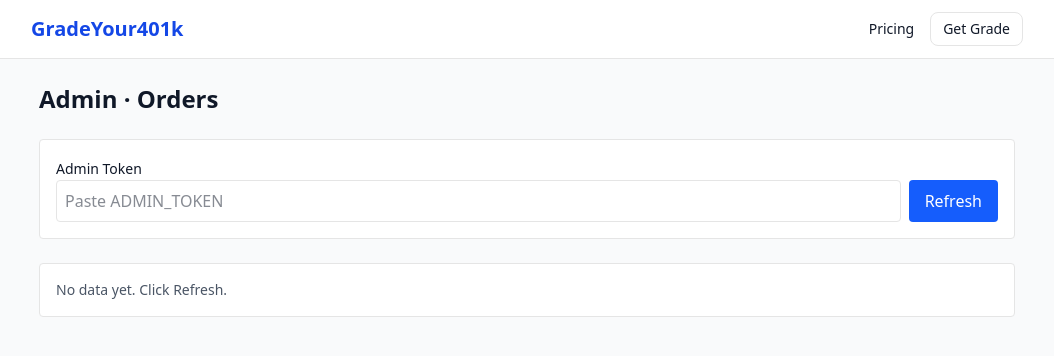
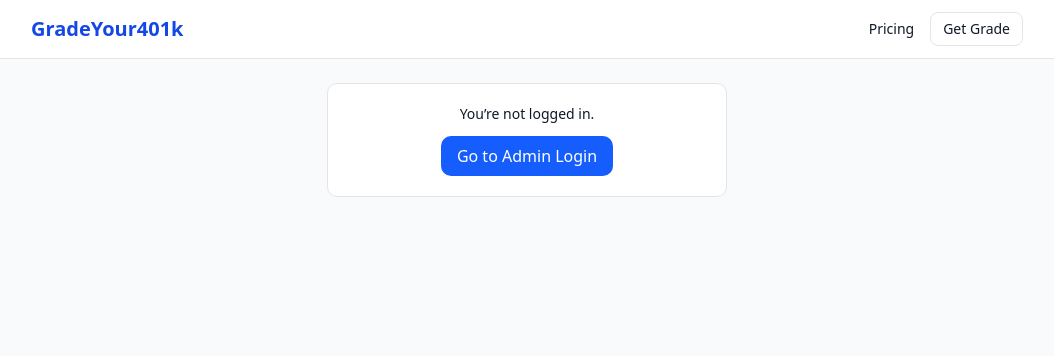
Before and after one commit to rremling/gradeyour401k, a Next.js app: page /admin/orders in a window 1280 px wide. Shown: the top 356 px of the page, without its empty margins (113-1167 px from the left). Built offline with nearby package versions, Linux system fonts and the light colour scheme.

Commit message:
Update page.tsx

```diff
--- a/src/app/admin/orders/page.tsx
+++ b/src/app/admin/orders/page.tsx
@@ -2,137 +2,183 @@
 "use client";
 
 import { useEffect, useState } from "react";
+import { readAdminToken, clearAdminToken } from "@/lib/admin";
+import Link from "next/link";
 
-type Order = {
+type OrderRow = {
   id: string;
   email: string | null;
   plan_key: string | null;
   status: string | null;
   preview_id: string | null;
   stripe_session_id: string | null;
-  created_at: string;
+  created_at: string; // ISO
   next_due_1: string | null;
 };
 
 export default function AdminOrdersPage() {
-  const [token, setToken] = useState("");
-  const [orders, setOrders] = useState<Order[] | null>(null);
+  const [token, setToken] = useState<string | null>(null);
+  const [orders, setOrders] = useState<OrderRow[] | null>(null);
   const [error, setError] = useState<string | null>(null);
-  const [loading, setLoading] = useState(false);
+  const [refreshing, setRefreshing] = useState(false);
+  const [resending, setResending] = useState<string | null>(null);
+  const [resent, setResent] = useState<Record<string, boolean>>({});
 
-  // load saved token
   useEffect(() => {
-    const t = localStorage.getItem("gy4k_admin_token") || "";
+    const t = readAdminToken();
     setToken(t);
+    if (!t) return;
+    load(t);
   }, []);
 
-  async function load() {
+  async function load(t: string) {
+    setRefreshing(true);
     setError(null);
-    setLoading(true);
-    setOrders(null);
     try {
       const res = await fetch("/api/admin/orders", {
-        headers: token ? { Authorization: `Bearer ${token}` } : {},
+        headers: { Authorization: `Bearer ${t}` },
+        cache: "no-store",
       });
+      if (!res.ok) {
+        setError(`Error loading orders: ${res.status} ${res.statusText}`);
+        setOrders(null);
+      } else {
         const data = await res.json();
-      if (!res.ok) {
-        throw new Error(`${data?.error || res.statusText} (http ${res.status})`);
+        setOrders(Array.isArray(data?.orders) ? data.orders : []);
       }
-      setOrders(data.orders || []);
     } catch (e: any) {
-      setError(e?.message || "Failed to load");
+      setError(e?.message || "Network error");
+      setOrders(null);
     } finally {
-      setLoading(false);
+      setRefreshing(false);
     }
   }
 
-  function saveToken(v: string) {
-    setToken(v);
-    localStorage.setItem("gy4k_admin_token", v);
-  }
-
-  async function resend(previewId: string | null, email: string | null) {
-    setError(null);
-    if (!previewId) {
-      setError("Missing preview_id for this order.");
+  async function onResend(o: OrderRow) {
+    if (!token) return;
+    if (!o.email || !o.preview_id) {
+      setError("Missing destination email or preview_id");
       return;
     }
+    setResending(o.id);
+    setError(null);
     try {
       const res = await fetch("/api/report/generate-and-email", {
         method: "POST",
         headers: {
           "Content-Type": "application/json",
-          ...(token ? { Authorization: `Bearer ${token}` } : {}),
+          Authorization: `Bearer ${token}`,
         },
-        body: JSON.stringify({ previewId }),
+        body: JSON.stringify({
+          email: o.email,
+          previewId: o.preview_id,
+          sessionId: o.stripe_session_id || undefined,
+        }),
       });
-      const data = await res.json();
-      if (!res.ok) throw new Error(data?.error || "Resend failed");
-      alert("Report re-sent!");
+      const data = await res.json().catch(() => ({} as any));
+      if (!res.ok || !data?.ok) {
+        setError(`Resend failed: ${data?.error || res.statusText}`);
+      } else {
+        setResent((r) => ({ ...r, [o.id]: true }));
+      }
     } catch (e: any) {
-      setError(e?.message || "Resend failed");
+      setError(e?.message || "Network error");
+    } finally {
+      setResending(null);
     }
   }
 
+  function onLogout() {
+    clearAdminToken();
+    window.location.href = "/admin/login";
+  }
+
+  if (!token) {
     return (
-    <main className="mx-auto max-w-5xl p-6 space-y-6">
-      <h1 className="text-2xl font-bold">Admin · Orders</h1>
+      <main className="mx-auto max-w-md p-6">
+        <div className="rounded-lg border bg-white p-5 space-y-3 text-center">
+          <p className="text-sm">You’re not logged in.</p>
+          <Link
+            href="/admin/login"
+            className="inline-block rounded-lg bg-blue-600 text-white px-4 py-2 hover:bg-blue-700"
+          >
+            Go to Admin Login
+          </Link>
+        </div>
+      </main>
+    );
+  }
 
-      <div className="rounded border p-4 bg-white space-y-3">
-        <label className="text-sm font-medium">Admin Token</label>
+  return (
+    <main className="mx-auto max-w-6xl p-6 space-y-4">
+      <div className="flex items-center justify-between">
+        <h1 className="text-2xl font-bold">Orders</h1>
         <div className="flex gap-2">
-          <input
-            className="border rounded p-2 flex-1"
-            type="password"
-            placeholder="Paste ADMIN_TOKEN"
-            value={token}
-            onChange={(e) => saveToken(e.target.value)}
-          />
           <button
-            onClick={load}
-            className="rounded bg-blue-600 text-white px-4 py-2 hover:bg-blue-700"
-            disabled={loading}
+            onClick={() => load(token)}
+            disabled={refreshing}
+            className="rounded-md border px-3 py-2 hover:bg-gray-50 disabled:opacity-50"
           >
-            {loading ? "Loading…" : "Refresh"}
+            {refreshing ? "Refreshing…" : "Refresh"}
+          </button>
+          <button
+            onClick={onLogout}
+            className="rounded-md border px-3 py-2 hover:bg-gray-50"
+          >
+            Logout
           </button>
         </div>
-        {error && <p className="text-sm text-red-600">{error}</p>}
       </div>
 
-      <div className="rounded border p-4 bg-white">
-        {orders === null ? (
-          <p className="text-sm text-gray-600">No data yet. Click Refresh.</p>
+      {error && (
+        <div className="text-sm text-red-700 bg-red-50 border border-red-200 rounded-md p-2">
+          {error}
+        </div>
+      )}
+
+      {!orders ? (
+        <div className="text-sm text-gray-600">Loading…</div>
       ) : orders.length === 0 ? (
-          <p className="text-sm text-gray-600">No orders found.</p>
+        <div className="text-sm text-gray-600">No orders found.</div>
       ) : (
         <div className="overflow-x-auto">
           <table className="min-w-full text-sm">
             <thead>
               <tr className="text-left border-b">
-                  <th className="py-2 pr-4">Created</th>
-                  <th className="py-2 pr-4">Email</th>
-                  <th className="py-2 pr-4">Plan</th>
-                  <th className="py-2 pr-4">Status</th>
-                  <th className="py-2 pr-4">Preview ID</th>
-                  <th className="py-2 pr-4">Session</th>
-                  <th className="py-2 pr-4">Actions</th>
+                <th className="p-2">Created</th>
+                <th className="p-2">Email</th>
+                <th className="p-2">Plan</th>
+                <th className="p-2">Status</th>
+                <th className="p-2">Preview</th>
+                <th className="p-2">Session</th>
+                <th className="p-2">Actions</th>
               </tr>
             </thead>
             <tbody>
               {orders.map((o) => (
                 <tr key={o.id} className="border-b">
-                    <td className="py-2 pr-4">{new Date(o.created_at).toLocaleString()}</td>
-                    <td className="py-2 pr-4">{o.email || "—"}</td>
-                    <td className="py-2 pr-4">{o.plan_key || "—"}</td>
-                    <td className="py-2 pr-4">{o.status || "—"}</td>
-                    <td className="py-2 pr-4">{o.preview_id || "—"}</td>
-                    <td className="py-2 pr-4">{o.stripe_session_id || "—"}</td>
-                    <td className="py-2 pr-4">
+                  <td className="p-2 whitespace-nowrap">
+                    {new Date(o.created_at).toLocaleString()}
+                  </td>
+                  <td className="p-2">{o.email ?? "—"}</td>
+                  <td className="p-2">{o.plan_key ?? "—"}</td>
+                  <td className="p-2">{o.status ?? "—"}</td>
+                  <td className="p-2">{o.preview_id ?? "—"}</td>
+                  <td className="p-2">{o.stripe_session_id ?? "—"}</td>
+                  <td className="p-2">
                     <button
-                        className="rounded border px-3 py-1 hover:bg-gray-50"
-                        onClick={() => resend(o.preview_id, o.email)}
+                      onClick={() => onResend(o)}
+                      disabled={resending === o.id}
+                      className={[
+                        "rounded-md px-3 py-1 text-white",
+                        resent[o.id]
+                          ? "bg-green-600"
+                          : "bg-blue-600 hover:bg-blue-700",
+                        resending === o.id ? "opacity-50" : "",
+                      ].join(" ")}
+                      title={resent[o.id] ? "Sent" : "Resend PDF"}
                     >
-                        Re-send
+                      {resending === o.id ? "Sending…" : resent[o.id] ? "Sent" : "Resend"}
                     </button>
                   </td>
                 </tr>
@@ -141,7 +187,6 @@
           </table>
         </div>
       )}
-      </div>
     </main>
   );
 }
```
Lines whose indentation alone changed are shown as unchanged.
